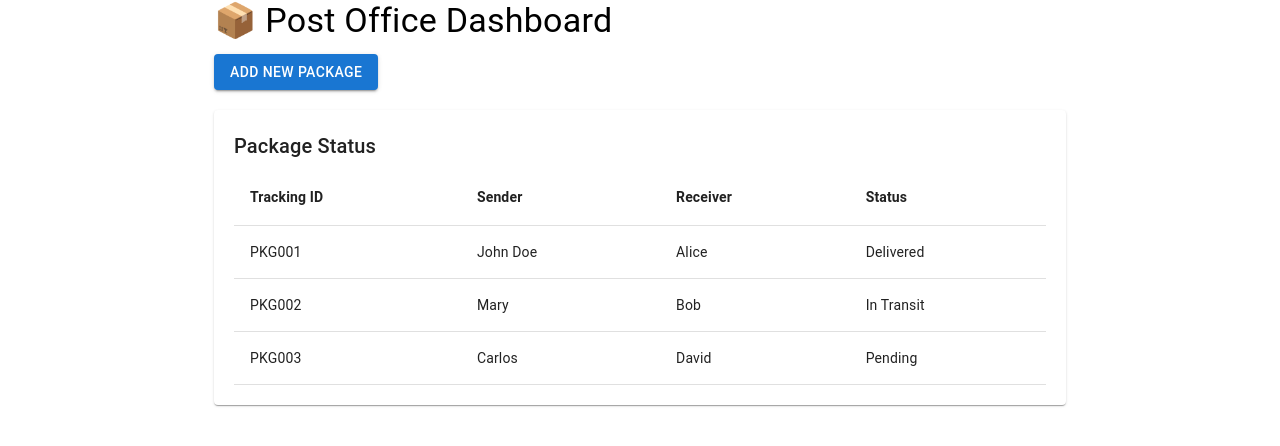
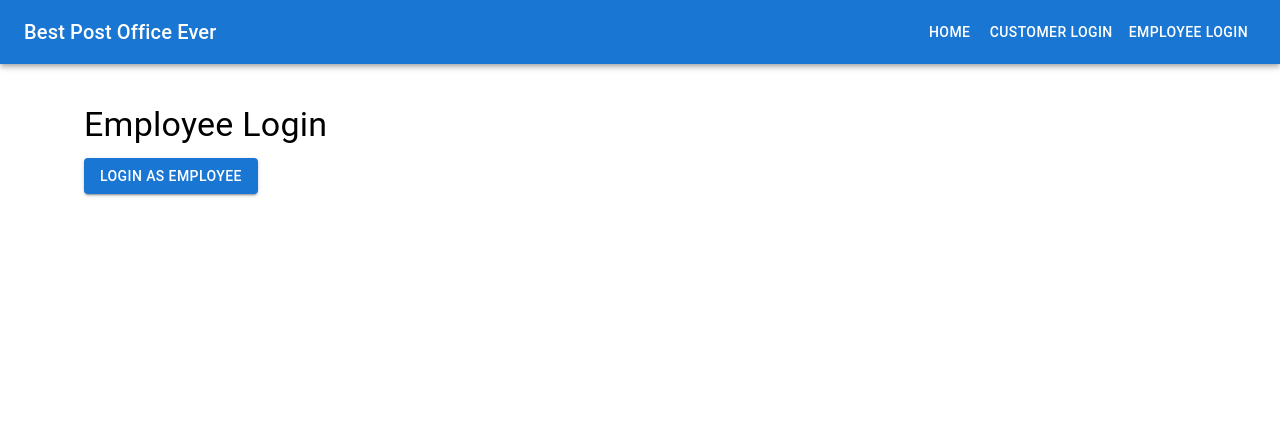
Before and after one commit to AndreaDaFi/PostOfficeWebsite, a React (Create React App) app: page /emp-login in a window 1280 px wide. Shown: the top 446 px of the page. Built offline with nearby package versions, Linux system fonts and the light colour scheme.

Commit message:
home page with links to other pages

```diff
--- a/package.json
+++ b/package.json
@@ -12,6 +12,7 @@
     "@testing-library/user-event": "^13.5.0",
     "react": "^19.0.0",
     "react-dom": "^19.0.0",
+    "react-router-dom": "^7.3.0",
     "react-scripts": "5.0.1",
     "web-vitals": "^2.1.4"
   },
--- a/src/App.js
+++ b/src/App.js
@@ -1,46 +1,33 @@
-import React from "react";
-import { Container, Typography, Button, Table, TableBody, TableCell, TableHead, TableRow, Paper } from "@mui/material";
+import React from 'react';
+import { BrowserRouter as Router, Route, Routes, Link } from 'react-router-dom';
+import { AppBar, Toolbar, Button, Container, Typography } from '@mui/material';
+import CustLogin from './app/CustLogin';
+import EmpLogin from './app/EmpLogin';
+import Home from './app/Home';
 
-const packages = [
-  { id: "PKG001", sender: "John Doe", receiver: "Alice", status: "Delivered" },
-  { id: "PKG002", sender: "Mary", receiver: "Bob", status: "In Transit" },
-  { id: "PKG003", sender: "Carlos", receiver: "David", status: "Pending" }
-];
+const App = () => {
+  return (
+    <Router>
+      <AppBar position="static">
+        <Toolbar>
+          <Typography variant="h6" style={{ flexGrow: 1 }}>
+            Best Post Office Ever
+          </Typography>
+          <Button color="inherit" component={Link} to="/">Home</Button>
+          <Button color="inherit" component={Link} to="/cust-login">Customer Login</Button>
+          <Button color="inherit" component={Link} to="/emp-login">Employee Login</Button>
+        </Toolbar>
+      </AppBar>
 
-export default function PostOfficeDashboard() {
-  return (
-    <Container maxWidth="md">
-      <Typography variant="h4" gutterBottom>
-        📦 Post Office Dashboard
-      </Typography>
+      <Container style={{ marginTop: 20 }}>
+        <Routes>
+          <Route path="/" element={<Home />} />
+          <Route path="/cust-login" element={<CustLogin />} />
+          <Route path="/emp-login" element={<EmpLogin />} />
+        </Routes>
+      </Container>
+    </Router>
+  );
+};
 
-      <Button variant="contained" color="primary">
-        Add New Package
-      </Button>
-
-      <Paper style={{ marginTop: 20, padding: 20 }}>
-        <Typography variant="h6" gutterBottom>Package Status</Typography>
-        <Table>
-          <TableHead>
-            <TableRow>
-              <TableCell><b>Tracking ID</b></TableCell>
-              <TableCell><b>Sender</b></TableCell>
-              <TableCell><b>Receiver</b></TableCell>
-              <TableCell><b>Status</b></TableCell>
-            </TableRow>
-          </TableHead>
-          <TableBody>
-            {packages.map((pkg) => (
-              <TableRow key={pkg.id}>
-                <TableCell>{pkg.id}</TableCell>
-                <TableCell>{pkg.sender}</TableCell>
-                <TableCell>{pkg.receiver}</TableCell>
-                <TableCell>{pkg.status}</TableCell>
-              </TableRow>
-            ))}
-          </TableBody>
-        </Table>
-      </Paper>
-    </Container>
-  );
-}
+export default App;
--- a/src/app/CustLogin.js
+++ b/src/app/CustLogin.js
@@ -0,0 +1,18 @@
+import React from 'react';
+import { Button, Typography } from '@mui/material';
+
+const CustLogin = () => {
+  return (
+    <div style={{ padding: 20 }}>
+      <Typography variant="h4" gutterBottom>
+        Customer Login
+      </Typography>
+      {/* Add login form or content here */}
+      <Button variant="contained" color="primary" onClick={() => alert('Customer Login')}>
+        Login as Customer
+      </Button>
+    </div>
+  );
+};
+
+export default CustLogin;
--- a/src/app/EmpLogin.js
+++ b/src/app/EmpLogin.js
@@ -0,0 +1,18 @@
+import React from 'react';
+import { Button, Typography } from '@mui/material';
+
+const EmpLogin = () => {
+  return (
+    <div style={{ padding: 20 }}>
+      <Typography variant="h4" gutterBottom>
+        Employee Login
+      </Typography>
+      {/* Add login form or content here */}
+      <Button variant="contained" color="primary" onClick={() => alert('Employee Login')}>
+        Login as Employee
+      </Button>
+    </div>
+  );
+};
+
+export default EmpLogin;
--- a/src/app/Home.js
+++ b/src/app/Home.js
@@ -0,0 +1,18 @@
+import React from 'react';
+import { Button, Typography } from '@mui/material';
+
+const Home = () => {
+  return (
+    <div style={{ padding: 20 }}>
+      <Typography variant="h4" gutterBottom>
+        Welcome to the Home Page
+      </Typography>
+      {/* Add content or information here */}
+      <Button variant="contained" color="primary" onClick={() => alert('Welcome to Home')}>
+        Go to Home
+      </Button>
+    </div>
+  );
+};
+
+export default Home;
```
Also changed, not shown: 1 other file (tests, documents, lock files or other folders).
